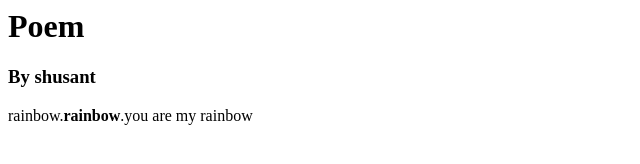
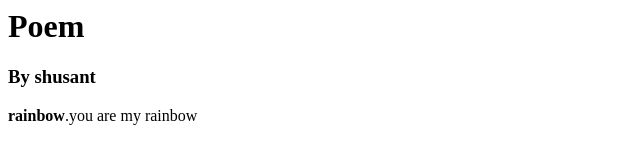
Before and after one commit to dhiravion/Poemwebsite, a plain HTML site: page index.html in a window 1280 px wide. Shown: the whole page, without its empty margins (0-640 px from the left). Drawn offline with Linux system fonts and the light colour scheme.

Commit message:
Update index.html

```diff
--- a/index.html
+++ b/index.html
@@ -5,8 +5,7 @@
     Poem
   </h1>
   <h3>By shusant</h3>
-
 <p>
-  rainbow.<strong>rainbow</strong>.you are my rainbow
+  <strong>rainbow</strong>.you are my rainbow
 </p></body>
 </html>
```
